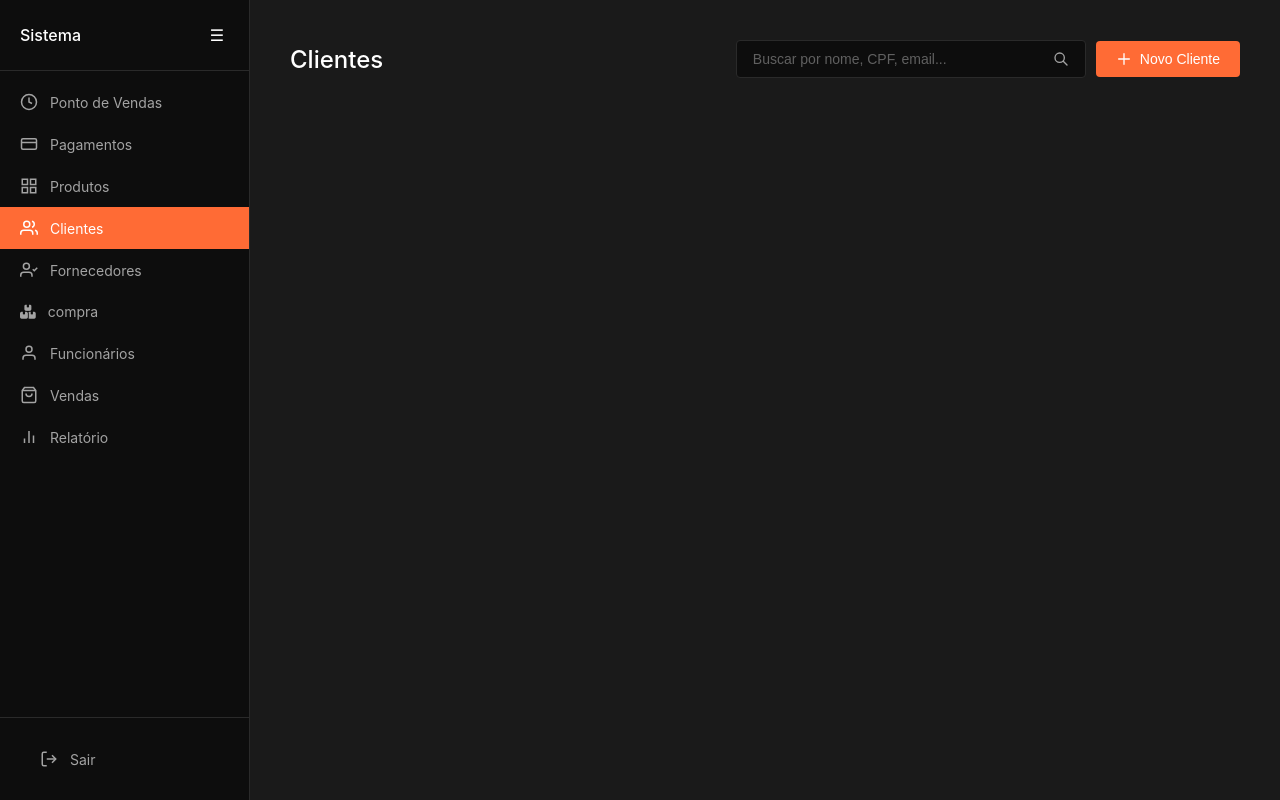
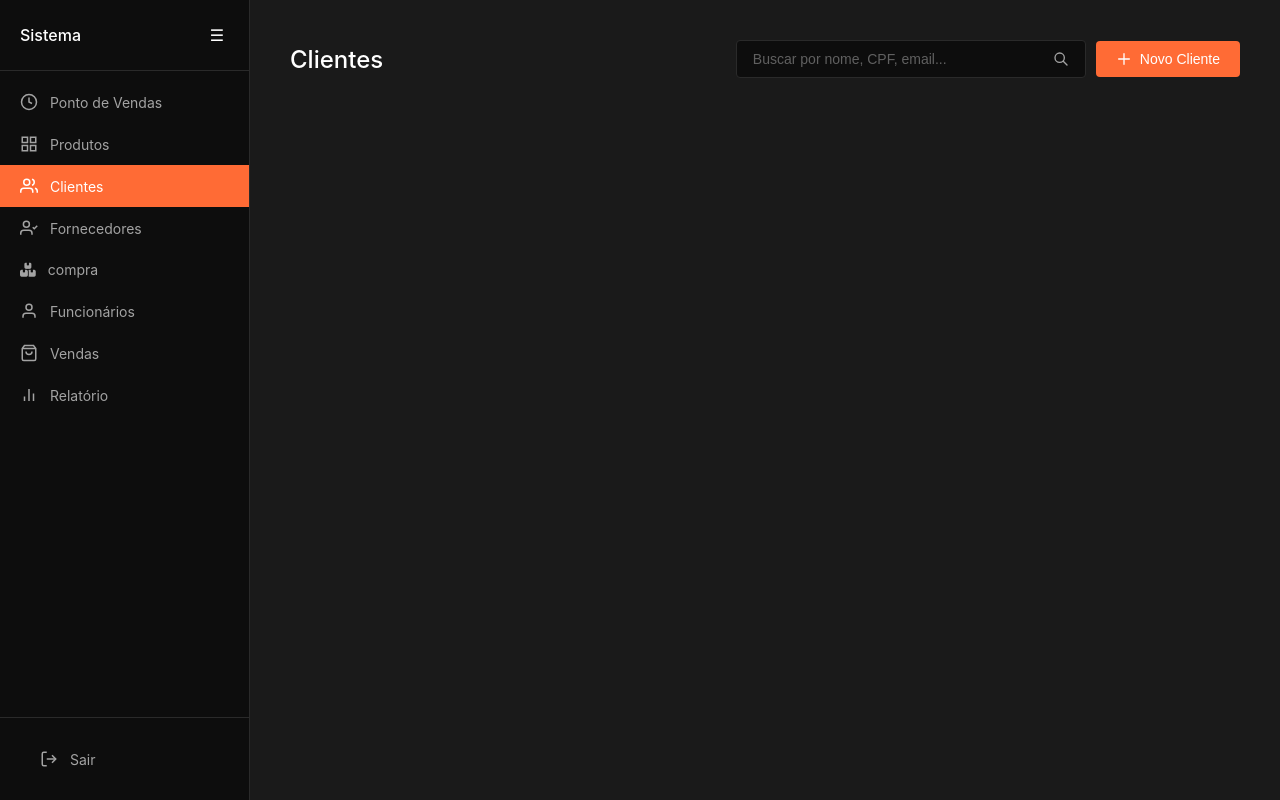
Before and after one commit to Grupo-MCR/refatoracao_sistema_legado, a Django app: template sistema_vendas/clientes/templates/consulta_cliente.html in a window 1280 px wide. Run offline with Django 3.2, Linux system fonts and the light colour scheme; the template is opened without the code that fills it, so the values that code supplies are empty.

Commit message:
fix: remoção da aba de pagamentos do menu lateral

```diff
--- a/sistema_vendas/clientes/templates/consulta_cliente.html
+++ b/sistema_vendas/clientes/templates/consulta_cliente.html
@@ -22,13 +22,6 @@
                     <polyline points="12 6 12 12 16 14" />
                 </svg>
                 Ponto de Vendas
-            </div>
-            <div class="menu-item" onclick='location.href="{% url 'pagamentos' %}"'>
-                <svg viewBox="0 0 24 24" fill="none" stroke="currentColor" stroke-width="2">
-                    <rect x="2" y="5" width="20" height="14" rx="2" />
-                    <line x1="2" y1="10" x2="22" y2="10" />
-                </svg>
-                Pagamentos
             </div>
             <div class="menu-item" onclick='location.href="{% url 'produtos:consulta_produto' %}"'>
                 <svg viewBox="0 0 24 24" fill="none" stroke="currentColor" stroke-width="2">
```
